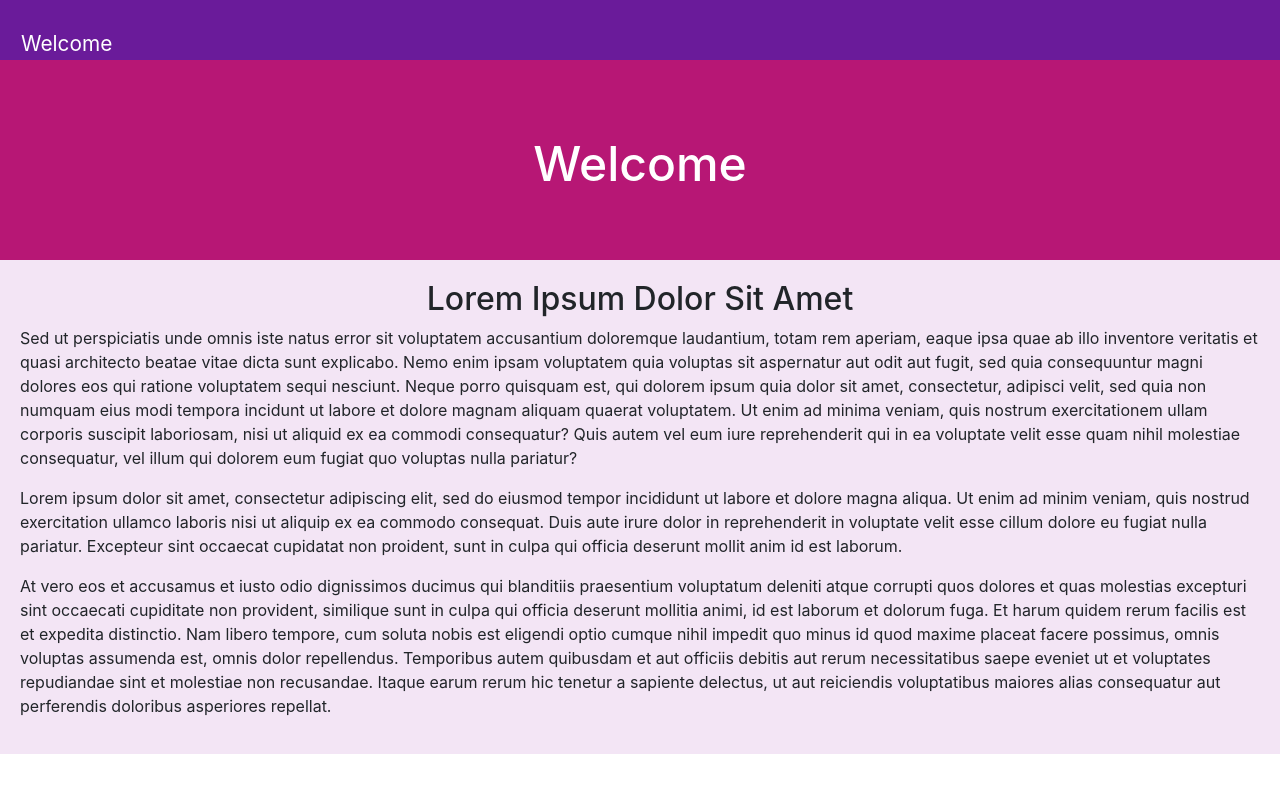
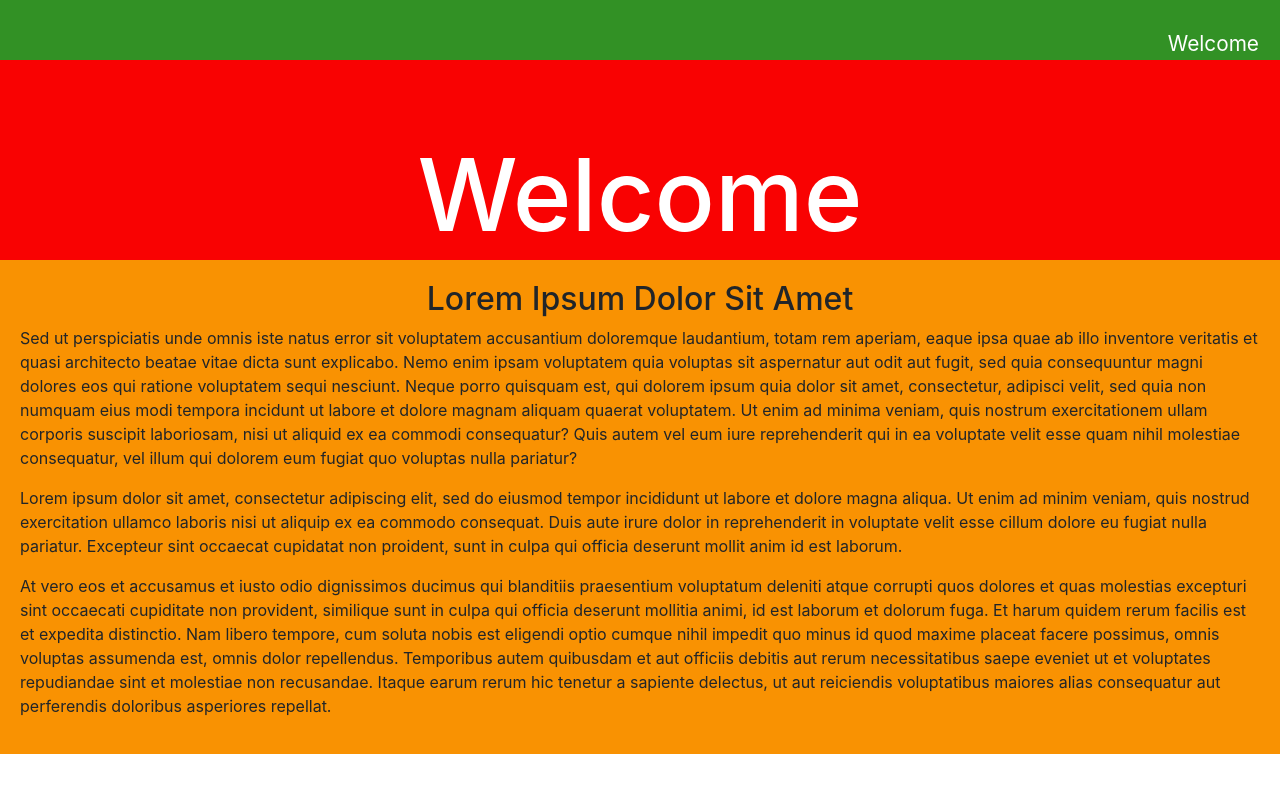
Before and after one commit to Joseph526/reactpractice, a React (Create React App) app: page / in a window 1280 px wide. Shown: the top 792 px of the page. Built offline with nearby package versions, Linux system fonts and the light colour scheme.

Commit message:
Modified CSS style in each component

```diff
--- a/src/components/Header.js
+++ b/src/components/Header.js
@@ -3,9 +3,18 @@ import "../styles/Header.css";
 
 // By importing the Header.css file, it is added to the DOM whenever this component loads
 
+const styles = {
+  header: {
+    background: "#f90202"
+  },
+  h1: {
+    fontSize: "100px"
+  }
+};
+
 const Header = () => (
-  <header className="header">
-    <h1>Welcome</h1>
+  <header className="header" style={styles.header}>
+    <h1 style={styles.h1}>Welcome</h1>
   </header>
 );
 
--- a/src/components/Navbar.js
+++ b/src/components/Navbar.js
@@ -3,8 +3,15 @@ import "../styles/Navbar.css";
 
 // By importing the Navbar.css file, it is added to the DOM whenever this component loads
 
+const styles = {
+  navbar: {
+    background: "#329125",
+    justifyContent: "flex-end"
+  }
+};
+
 const Navbar = () => (
-  <nav className="navbar">
+  <nav className="navbar" style={styles.navbar}>
     <a href="/">Welcome</a>
   </nav>
 );
--- a/src/components/Section.js
+++ b/src/components/Section.js
@@ -2,8 +2,15 @@ import React from "react";
 import "../styles/Section.css";
 
 // By importing the Section.css file, it is added to the DOM whenever this component loads
+
+const styles = {
+  section: {
+    background: "#f99202"
+  }
+};
+
 const Section = () => (
-  <section className="section">
+  <section className="section" style={styles.section}>
     <h2>Lorem Ipsum Dolor Sit Amet</h2>
     <p>
       Sed ut perspiciatis unde omnis iste natus error sit voluptatem accusantium
```
